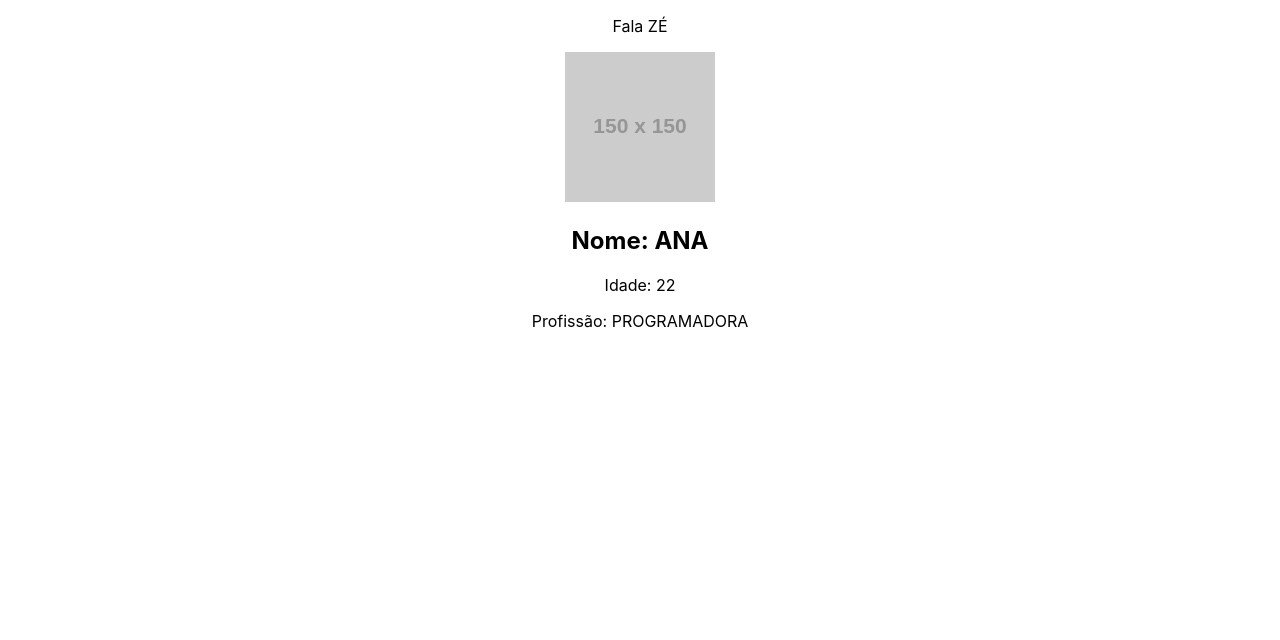
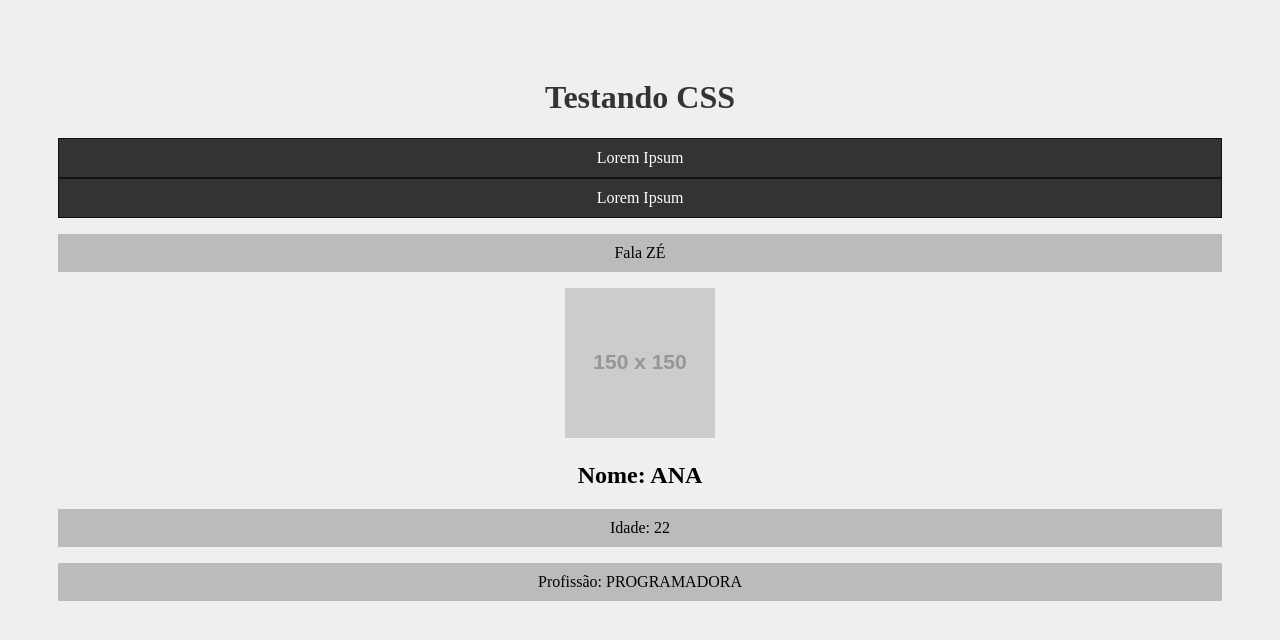
Before and after one commit to bisaio/estudo-react, a React (Create React App) app in the folder my-app/: page / in a window 1280 px wide. Shown: the top 640 px of the page. Built offline with nearby package versions, Linux system fonts and the light colour scheme.

Commit message:
aula_6 - add css ao react

```diff
--- a/my-app/src/App.tsx
+++ b/my-app/src/App.tsx
@@ -1,6 +1,7 @@
 import './App.css';
 import SayMyName from './components/SayMyName';
 import Pessoa from './components/Pessoa';
+import Frase from './components/Frase';
 
 function App() {
 
@@ -8,6 +9,9 @@
 
   return (
     <div className="App">
+      <h1>Testando CSS</h1>
+      <Frase/>
+      <Frase/>
       <SayMyName name='zé' />
       <Pessoa name={name} age={22} profession='Programadora' image='https://placehold.co/150'/>
     </div>
--- /dev/null
+++ b/my-app/src/components/Frase.module.css
@@ -0,0 +1,10 @@
+.fraseContainer {
+    background-color: #333;
+    border: 1px solid #111;
+}
+
+.fraseContent {
+    color: #fff;
+    background-color: #333;
+    margin: 0;
+}
--- a/my-app/src/components/Frase.tsx
+++ b/my-app/src/components/Frase.tsx
@@ -1,7 +1,9 @@
+import styles from './Frase.module.css'
+
 export default function Frase() {
     return (
-        <div>
-            <p>Lorem Ipsum</p>
+        <div className={styles.fraseContainer}>
+            <p className={styles.fraseContent}>Lorem Ipsum</p>
         </div>
     )
 }
--- a/my-app/src/index.css
+++ b/my-app/src/index.css
@@ -1,13 +1,13 @@
 body {
-  margin: 0;
-  font-family: -apple-system, BlinkMacSystemFont, 'Segoe UI', 'Roboto', 'Oxygen',
-    'Ubuntu', 'Cantarell', 'Fira Sans', 'Droid Sans', 'Helvetica Neue',
-    sans-serif;
-  -webkit-font-smoothing: antialiased;
-  -moz-osx-font-smoothing: grayscale;
+  padding: 50px;
+  background-color: #efefef;
 }
 
-code {
-  font-family: source-code-pro, Menlo, Monaco, Consolas, 'Courier New',
-    monospace;
+h1 {
+  color: #333;
 }
+
+p {
+  background-color: #9999;
+  padding: 10px
+}
```
